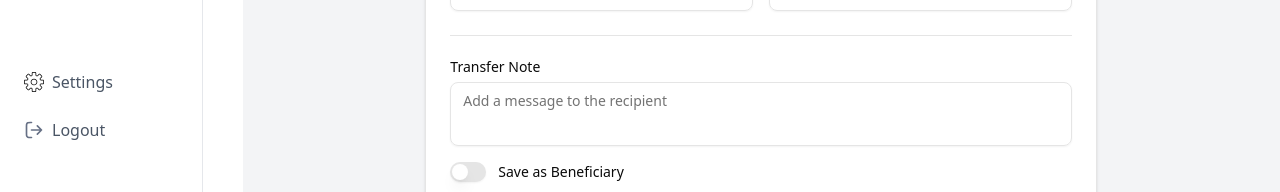
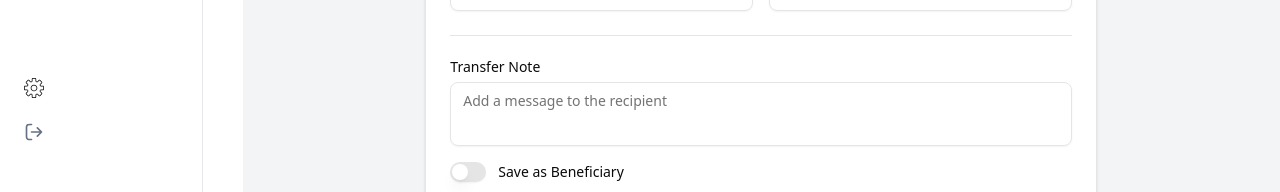
Before and after one commit to ike-nanino/ribc, a Next.js app: page /transfer in a window 1280 px wide. Shown: the part 602-794 px from the top of the page. Built offline with nearby package versions, Linux system fonts and the light colour scheme; no server answers.

Commit message:
Refactor Footer component to comment out unused settings and logout sections, and add priority attribute to MobileNav image

```diff
--- a/components/Footer.tsx
+++ b/components/Footer.tsx
@@ -29,12 +29,13 @@ const Footer = ({ type = 'desktop'  }: FooterProps) => {
                 <Image src="/assets/icons/settings.svg" fill alt="settings" />
             </div>
 
-            <div className='hidden md:inline'>
+            {/* <div className='hidden md:inline'>
 
                 <p className="text-14 truncate font-normal text-gray-600">
                     Settings
                 </p>
-            </div>
+            </div> */}
+
           </div>
           </Link>
 
@@ -44,12 +45,12 @@ const Footer = ({ type = 'desktop'  }: FooterProps) => {
                 <Image src="/assets/icons/logout.svg" fill alt="jsm" />
             </div>
 
-            <div className='hidden md:inline'>
+            {/* <div className='hidden md:inline'>
 
                 <p className="text-14 truncate font-normal text-gray-600">
                     Logout
                 </p>
-            </div>
+            </div> */}
           </div>
 
 
--- a/components/MobileNav.tsx
+++ b/components/MobileNav.tsx
@@ -72,6 +72,7 @@ const MobileNav = ({ user}: MobileNavProps) => {
                           className={cn({
                             'brightness-[3] invert-0': isActive
                           })}
+                          priority
                         />
                       <p className={cn("text-16 font-semibold text-black-2", { "text-white": isActive })}>
                         {item.label}
```
